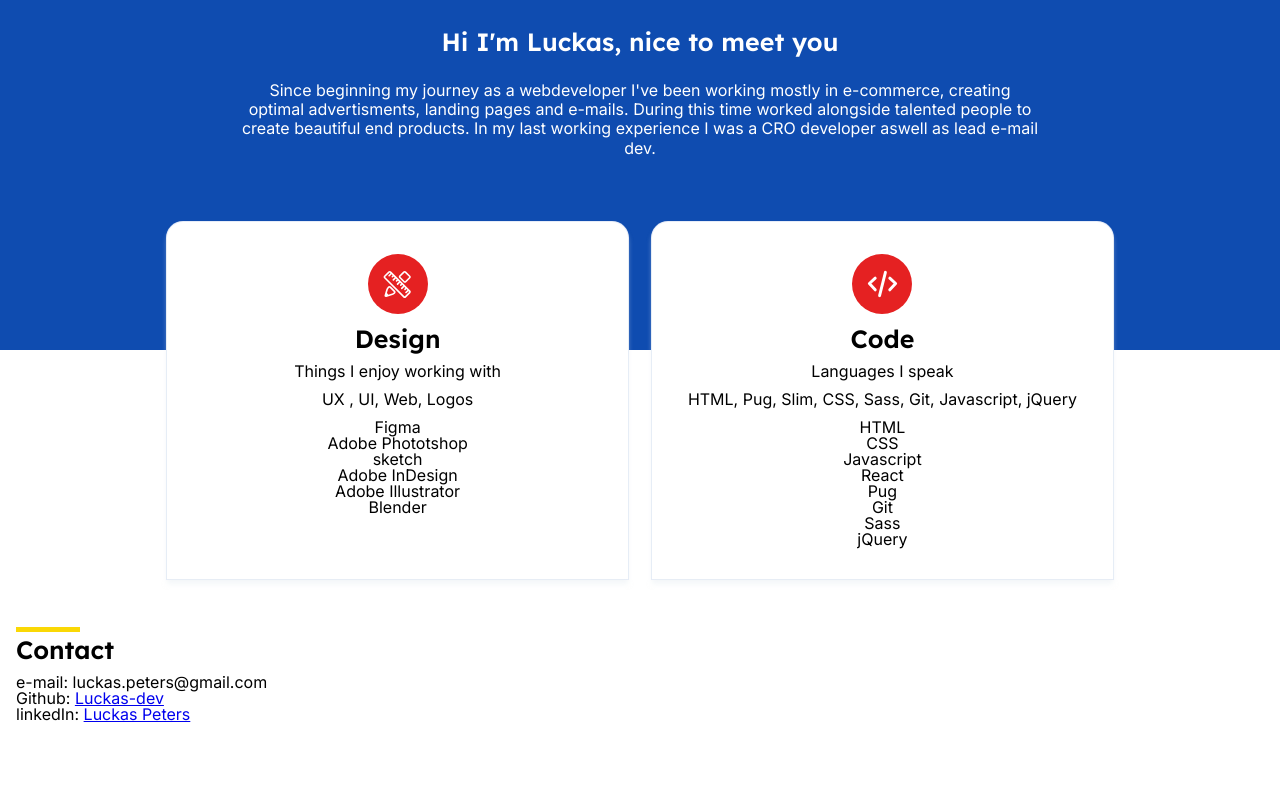
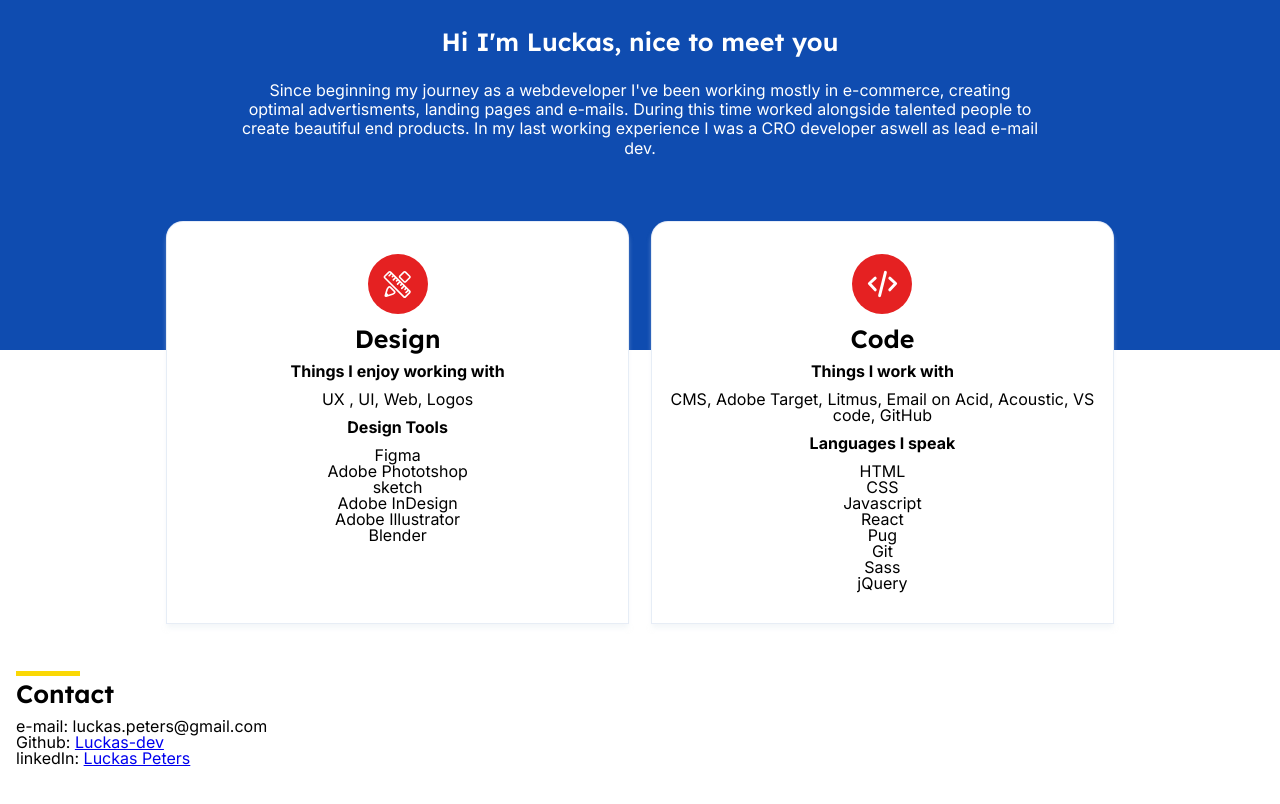
Before and after one commit to Luckas-dev/Luckas-dev.github.io, a plain HTML site: page index.html in a window 1280 px wide. Shown: the part 1001-1805 px from the top of the page. Before the commit the page ends 1771 px from the top, so only its background shows below. Drawn offline with Linux system fonts and the light colour scheme.

Commit message:
changed details skills

```diff
--- a/index.html
+++ b/index.html
@@ -60,8 +60,9 @@
                     </div>
                 </figure>
                 <h2>Design</h2>
-                <p class="subtitle">Things I enjoy working with</p>
+                <h3 class="subtitle">Things I enjoy working with</h3>
                 <p>UX , UI, Web, Logos</p>
+                <h3 class="subtitle">Design Tools</h3>
                 <ul>
                     <li>Figma</li>
                     <li>Adobe Phototshop</li>
@@ -84,8 +85,9 @@
                     </div>
                 </figure>
                 <h2>Code</h2>
-                <p class="subtitle">Languages I speak</p>
-                <p>HTML, Pug, Slim, CSS, Sass, Git, Javascript, jQuery</p>
+                <h3 class="subtitle">Things I work with</h3>
+                <p>CMS, Adobe Target, Litmus, Email on Acid, Acoustic, VS code, GitHub</p>
+                <h3 class="subtitle">Languages I speak</h3>
                 <ul>
                     <li>HTML</li>
                     <li>CSS</li>
--- a/style.css
+++ b/style.css
@@ -90,6 +90,9 @@ nav ul li a:hover:after {
 h2 {
     font-size: 25px;
     font-family: "Lexend", serif;
+}
+h3{
+    font-weight: 700;;
 }
 
 .geoFigureContainer {
```
